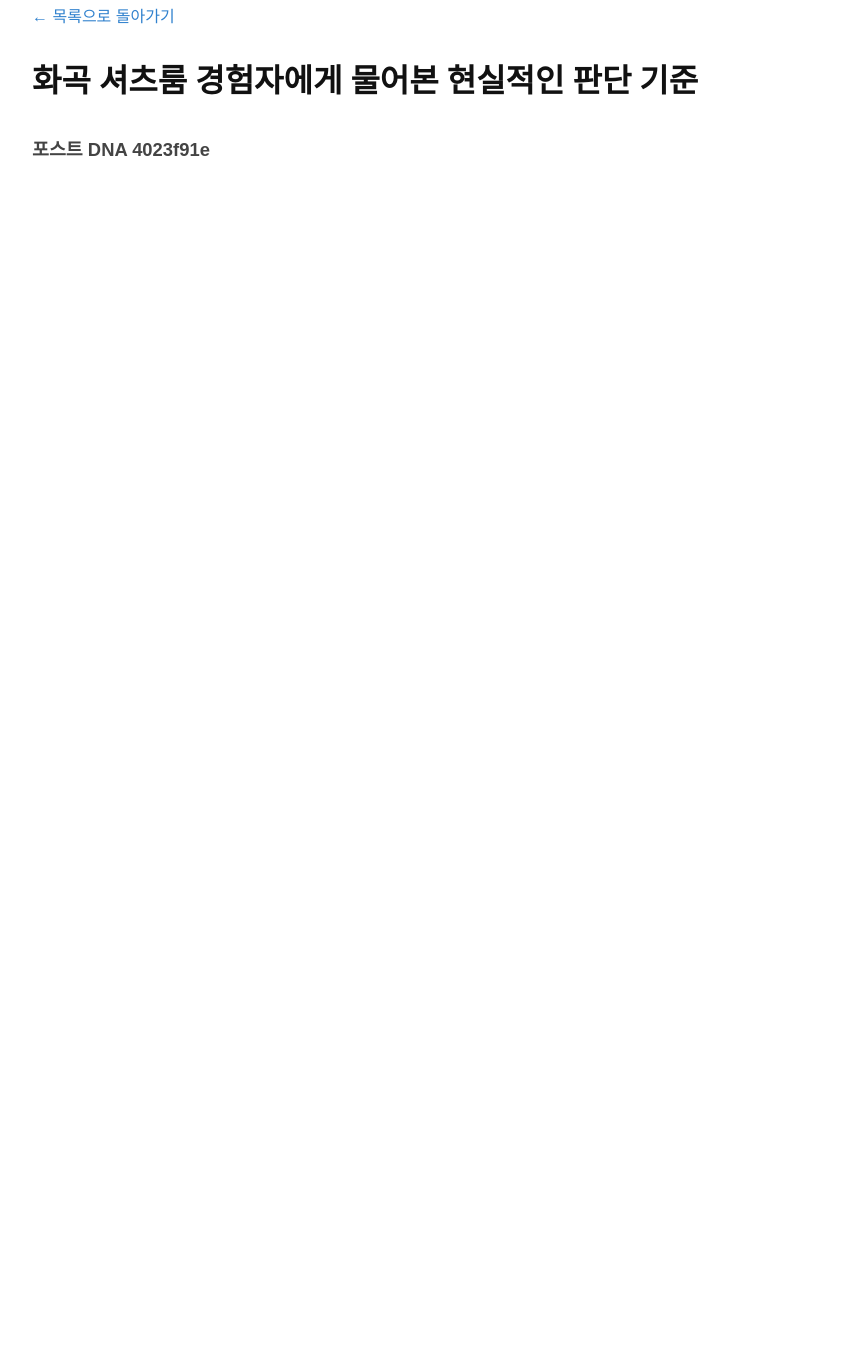
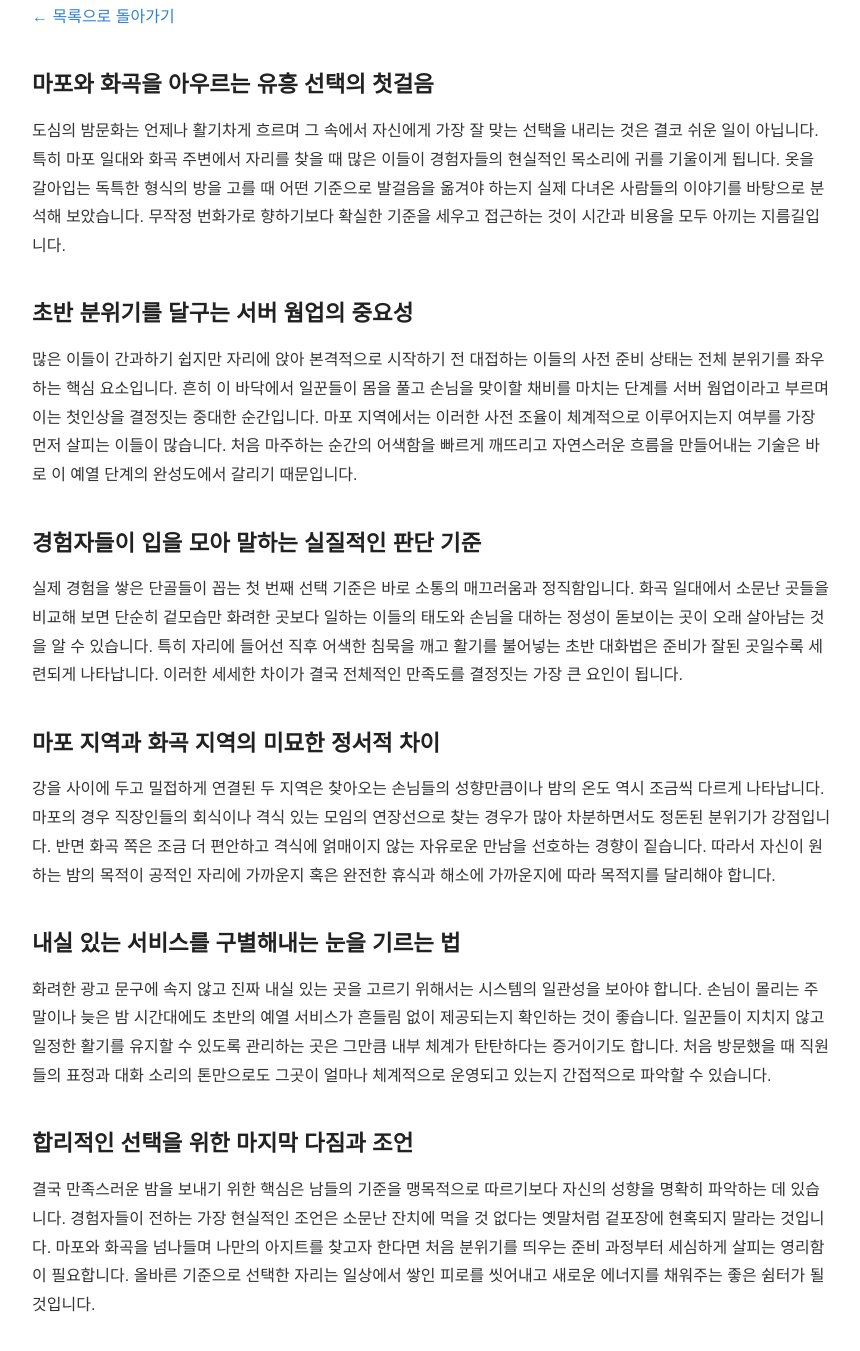
Before and after one commit to dydrkrtks7-cmd/bp-sf-t3-1779642675702-062, a plain HTML site: page posts/interview-002-ojin1x.html in a window 1280 px wide. Shown: the part 37-1388 px from the top of the page, without its empty margins (208-1068 px from the left). Before the commit the page ends 800 px from the top, so only its background shows below. Drawn offline with Linux system fonts and the light colour scheme.

Commit message:
fix: 프롬프트 유출·한자 조각·반복 파손 제거 (1 files)

```diff
--- a/posts/interview-002-ojin1x.html
+++ b/posts/interview-002-ojin1x.html
@@ -20,10 +20,23 @@
     <a href="../index.html">← 목록으로 돌아가기</a>
   </header>
   <main>
-    <h1>화곡 셔츠룸 경험자에게 물어본 현실적인 판단 기준</h1>
-    <article>
-      <h3>포스트 DNA 4023f91e</h3>
+<h2>마포와 화곡을 아우르는 유흥 선택의 첫걸음</h2>
+<p>도심의 밤문화는 언제나 활기차게 흐르며 그 속에서 자신에게 가장 잘 맞는 선택을 내리는 것은 결코 쉬운 일이 아닙니다. 특히 마포 일대와 화곡 주변에서 자리를 찾을 때 많은 이들이 경험자들의 현실적인 목소리에 귀를 기울이게 됩니다. 옷을 갈아입는 독특한 형식의 방을 고를 때 어떤 기준으로 발걸음을 옮겨야 하는지 실제 다녀온 사람들의 이야기를 바탕으로 분석해 보았습니다. 무작정 번화가로 향하기보다 확실한 기준을 세우고 접근하는 것이 시간과 비용을 모두 아끼는 지름길입니다.</p>
 
+<h2>초반 분위기를 달구는 서버 웜업의 중요성</h2>
+<p>많은 이들이 간과하기 쉽지만 자리에 앉아 본격적으로 시작하기 전 대접하는 이들의 사전 준비 상태는 전체 분위기를 좌우하는 핵심 요소입니다. 흔히 이 바닥에서 일꾼들이 몸을 풀고 손님을 맞이할 채비를 마치는 단계를 서버 웜업이라고 부르며 이는 첫인상을 결정짓는 중대한 순간입니다. 마포 지역에서는 이러한 사전 조율이 체계적으로 이루어지는지 여부를 가장 먼저 살피는 이들이 많습니다. 처음 마주하는 순간의 어색함을 빠르게 깨뜨리고 자연스러운 흐름을 만들어내는 기술은 바로 이 예열 단계의 완성도에서 갈리기 때문입니다.</p>
+
+<h2>경험자들이 입을 모아 말하는 실질적인 판단 기준</h2>
+<p>실제 경험을 쌓은 단골들이 꼽는 첫 번째 선택 기준은 바로 소통의 매끄러움과 정직함입니다. 화곡 일대에서 소문난 곳들을 비교해 보면 단순히 겉모습만 화려한 곳보다 일하는 이들의 태도와 손님을 대하는 정성이 돋보이는 곳이 오래 살아남는 것을 알 수 있습니다. 특히 자리에 들어선 직후 어색한 침묵을 깨고 활기를 불어넣는 초반 대화법은 준비가 잘된 곳일수록 세련되게 나타납니다. 이러한 세세한 차이가 결국 전체적인 만족도를 결정짓는 가장 큰 요인이 됩니다.</p>
+
+<h2>마포 지역과 화곡 지역의 미묘한 정서적 차이</h2>
+<p>강을 사이에 두고 밀접하게 연결된 두 지역은 찾아오는 손님들의 성향만큼이나 밤의 온도 역시 조금씩 다르게 나타납니다. 마포의 경우 직장인들의 회식이나 격식 있는 모임의 연장선으로 찾는 경우가 많아 차분하면서도 정돈된 분위기가 강점입니다. 반면 화곡 쪽은 조금 더 편안하고 격식에 얽매이지 않는 자유로운 만남을 선호하는 경향이 짙습니다. 따라서 자신이 원하는 밤의 목적이 공적인 자리에 가까운지 혹은 완전한 휴식과 해소에 가까운지에 따라 목적지를 달리해야 합니다.</p>
+
+<h2>내실 있는 서비스를 구별해내는 눈을 기르는 법</h2>
+<p>화려한 광고 문구에 속지 않고 진짜 내실 있는 곳을 고르기 위해서는 시스템의 일관성을 보아야 합니다. 손님이 몰리는 주말이나 늦은 밤 시간대에도 초반의 예열 서비스가 흔들림 없이 제공되는지 확인하는 것이 좋습니다. 일꾼들이 지치지 않고 일정한 활기를 유지할 수 있도록 관리하는 곳은 그만큼 내부 체계가 탄탄하다는 증거이기도 합니다. 처음 방문했을 때 직원들의 표정과 대화 소리의 톤만으로도 그곳이 얼마나 체계적으로 운영되고 있는지 간접적으로 파악할 수 있습니다.</p>
+
+<h2>합리적인 선택을 위한 마지막 다짐과 조언</h2>
+<p>결국 만족스러운 밤을 보내기 위한 핵심은 남들의 기준을 맹목적으로 따르기보다 자신의 성향을 명확히 파악하는 데 있습니다. 경험자들이 전하는 가장 현실적인 조언은 소문난 잔치에 먹을 것 없다는 옛말처럼 겉포장에 현혹되지 말라는 것입니다. 마포와 화곡을 넘나들며 나만의 아지트를 찾고자 한다면 처음 분위기를 띄우는 준비 과정부터 세심하게 살피는 영리함이 필요합니다. 올바른 기준으로 선택한 자리는 일상에서 쌓인 피로를 씻어내고 새로운 에너지를 채워주는 좋은 쉼터가 될 것입니다.</p>
 </main>
 </body>
 </html>
```
